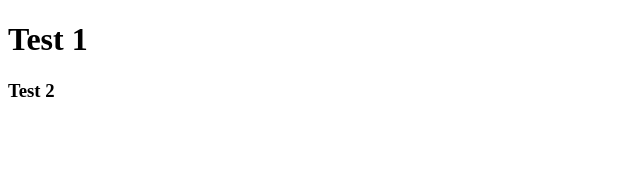
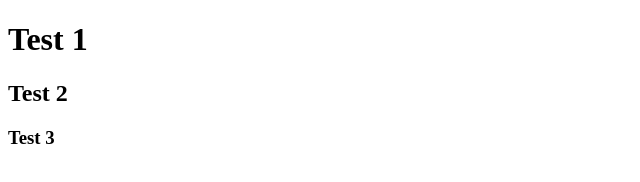
Before and after one commit to sencerarslan/Readme-Example, a plain HTML site: page index.html in a window 1280 px wide. Shown: the full height of the page, 0-640 px from the left. Drawn offline with Linux system fonts and the light colour scheme.

Commit message:
Güncellendi

```diff
--- a/index.html
+++ b/index.html
@@ -8,6 +8,7 @@
 </head>
 <body>
     <h1>Test 1</h1>
-    <h3>Test 2</h3>
+    <h2>Test 2</h2>
+    <h3>Test 3</h3>
 </body>
 </html>
```
Also changed, not shown: 1 other file.
